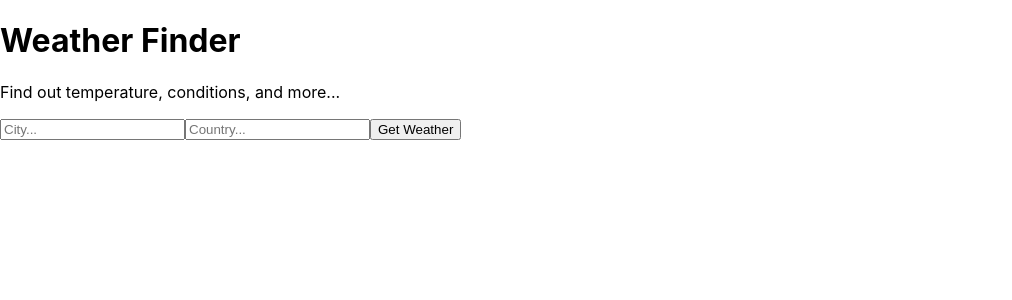
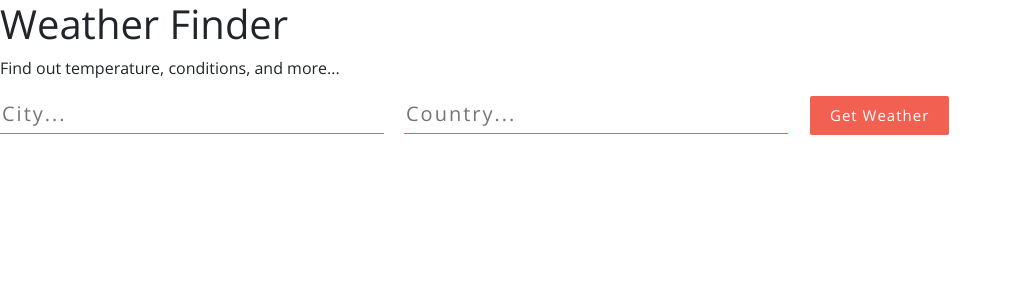
Before and after one commit to ivillicana/weather-app, a React (Create React App) app: page / in a window 1280 px wide. Shown: the top 300 px of the page, without its empty margins (0-1012 px from the left). Built offline with nearby package versions, Linux system fonts and the light colour scheme.

Commit message:
add bootstrap files

```diff
--- a/package.json
+++ b/package.json
@@ -3,6 +3,9 @@
   "version": "0.1.0",
   "private": true,
   "dependencies": {
+    "bootstrap": "^4.1.3",
+    "jquery": "^3.3.1",
+    "popper": "^1.0.1",
     "react": "^16.5.2",
     "react-dom": "^16.5.2",
     "react-scripts": "2.0.4"
--- /dev/null
+++ b/src/App.css
@@ -0,0 +1,127 @@
+@import url('https://fonts.googleapis.com/css?family=Merriweather:100,200,300,300i,400,400i,700');
+@import url('https://fonts.googleapis.com/css?family=Roboto+Slab:400,700');
+@import url('https://fonts.googleapis.com/css?family=Open+Sans:300,400');
+
+body {
+  font-family: "Open Sans", serif;
+}
+
+.wrapper {
+  background: linear-gradient(to right, #e67e22, #e74c3c);
+  height: 100vh;
+  display: flex;
+  justify-content: center;
+  align-items: center;
+}
+
+.main {
+  height: 90vh;
+  background: #fff;
+  box-shadow: 0px 13px 40px -13px rgba(0,0,0,0.75);
+  width: 80%;
+  margin: 0 auto;
+}
+
+.title-container {
+  height: 90vh;
+  background: url("img/bg.jpg") center center no-repeat;
+  background-size: cover;
+  display: flex;
+  align-items: center;
+  justify-content: center;
+  text-align: center;
+  color: #000;
+}
+
+.title-container__title {
+  font-size: 50px;
+  letter-spacing: 2px;
+  line-height: 1.3;
+  font-family: 'Roboto Slab', serif;
+}
+
+.title-container__subtitle {
+  font-style: italic;
+  font-weight: 100;
+  letter-spacing: 1px;
+  line-height: 1.5;
+  font-family: "Merriweather", serif;
+}
+
+.form-container {
+  background-color: #2c3e50;
+  height: 90vh;
+  padding-top: 100px;
+  padding-left: 50px;
+}
+
+input[type="text"] {
+  background-color: transparent;
+  border: 0;
+  border-bottom: solid 1px #f16051;
+  width: 30%;
+  padding-bottom: 4px;
+  color: #fff !important;
+  font-weight: lighter;
+  letter-spacing: 2px;
+  margin-bottom: 30px;
+  margin-right: 20px;
+  font-size: 20px;
+}
+
+input[type="text"] {
+    outline: none;
+}
+
+input:-webkit-autofill {
+    -webkit-box-shadow: 0 0 0 30px #2c3e50 inset;
+    -webkit-text-fill-color: #fff !important;
+}
+
+button {
+  border: 0;
+  padding: 8px 20px;
+  margin: 0 2px;
+  border-radius: 2px;
+  font-weight: lighter;
+  letter-spacing: 1px;
+  font-size: 15px;
+  cursor: pointer;
+  background-color: #f16051;
+  color: #fff;
+  font-weight: 100;
+}
+
+button:active {
+  outline: none;
+}
+
+.weather__info {
+  width: 60%;
+  font-size: 20px;
+  font-weight: 200;
+  letter-spacing: 2px;
+}
+
+.weather__key {
+  color: #f16051;
+  border-bottom: solid 2px rgba(255,255,255,0.06);
+  padding: 20px 0 20px 0;
+  font-weight: 400;
+}
+
+.weather__key:last-child {
+  border: 0;
+}
+
+.weather__value {
+  color: #fff;
+  font-weight: 200;
+}
+
+.weather__error {
+  color: #f16051;
+  font-size: 20px;
+  letter-spacing: 1px;
+  font-weight: 200;
+}
--- a/src/App.js
+++ b/src/App.js
@@ -1,4 +1,5 @@
 import React from "react";
+import './App.css'
 import Titles from "./components/Titles"
 import Form from "./components/Form"
 import Weather from "./components/Weather"
--- a/src/index.js
+++ b/src/index.js
@@ -1,5 +1,6 @@
 import React from 'react';
 import ReactDOM from 'react-dom';
+import 'bootstrap/dist/css/bootstrap.min.css'
 import './index.css';
 import App from './App';
 import * as serviceWorker from './serviceWorker';
```
Also changed, not shown: src/img/bg.jpg (added), 1 other file (tests, documents, lock files or other folders).
